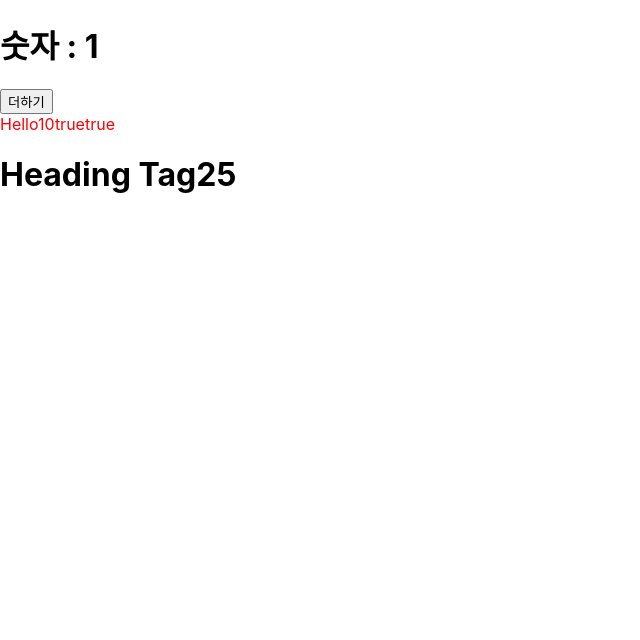
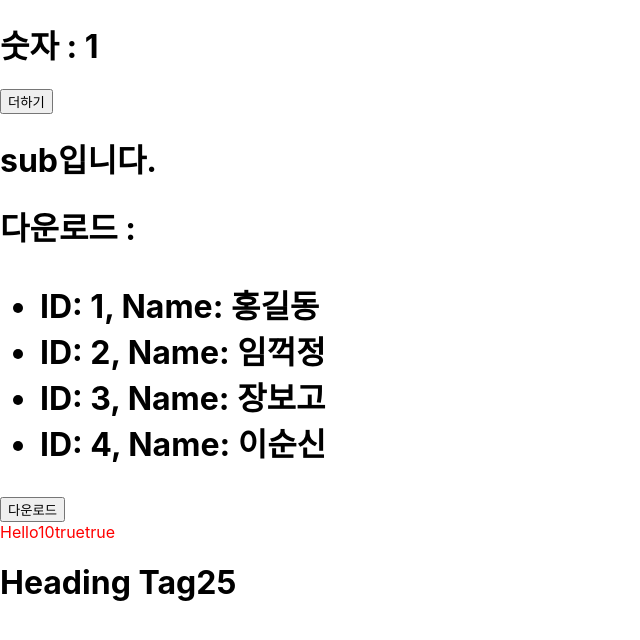
Before and after one commit to ji-hoooon/react-spring, a React (Create React App) app: page / in a window 1280 px wide. Shown: the top 640 px of the page, without its empty margins (0-640 px from the left). Built offline with nearby package versions, Linux system fonts and the light colour scheme.

Commit message:
6round-2: useState, sub, 레퍼런스의 변경

```diff
--- a/src/App.tsx
+++ b/src/App.tsx
@@ -1,6 +1,7 @@
 import React, { useState } from 'react';
 import logo from './logo.svg';
 import './App.css';
+import Sub from './Sub';
 
 //3)jsx 문법
 let a:number = 10; //변수
@@ -9,14 +10,73 @@ const c:number = 15; //상수 (불변)
 function App() {
   //4) useState
   //let number:number=1; //상태값 아님
-  const [number,setNumber] = useState(1); //상태값: React안의 Hooks라이브러리 이용
+  const [number,setNumber] = useState(1); //상태값: React안의 Hooks라이브러리 이용해 상태화(Hooks가 관리하는 상태값)
   //:변수 number를 변경하기 위해서는 setNumber로 변경 -> 1->number
+  //4) 다운로드 상태 저장
+  console.log("App 실행됨");
+
+  //const [users,setUsers] = useState([]);
+  interface User{
+    id:number;
+    name:string;
+  }
+  //let num:number=1;
+
+  // let sample:User[]=[
+  //   {id:num++, name:"홍길동"},
+  //   {id:num++, name:"임꺽정"},
+  //   {id:num++, name:"장보고"},
+  //   {id:num++, name:"이순신"},
+  // ];
+  const [num,setNum]=useState(5);
+let sample:User[]=[
+  {id:1, name:"홍길동"},
+  {id:2, name:"임꺽정"},
+  {id:3, name:"장보고"},
+  {id:4, name:"이순신"},
+];
+
+  //const [users,setUsers] = useState<User[]>([]);
+  //const [users,setUsers] = useState([{id:5, name:"을지문덕"}]);
+  //const [users,setUsers] = useState<User[]>([{id:5, name:"을지문덕"}]);
+  //레퍼런스가 같다 -> App 한번만 실행
+  const [users,setUsers] = useState(sample);  //레퍼런스 변경되어야 동작
+
+  const download=()=>{
+    // let sample:User[]=[
+    //   {id:1, name:"홍길동"},
+    //   {id:2, name:"임꺽정"},
+    //   {id:3, name:"장보고"},
+    //   {id:4, name:"이순신"},
+    // ];
+    //setUsers(sample); //레퍼런스 변경되어야 동작
+
+    //sample에 5번 추가
+    sample.push({id:5, name:"을지문덕"});
+    //-> push는 불변
+    console.log(sample);
+    setUsers(sample);
+    //-> 레퍼런스 변경 : filter, map, concat, slice, 정규연산자
+    //const a=sample.concat({id:num++, name:"을지문덕"});
+    //const a=sample.concat({id:num, name:"을지문덕"});
+    console.log(a);
+    //setUsers(a);
+
+    //Fetch와 ajax
+    //fetch().then().then();
+    //setUsers([...sample]); //깊은 복사,덮어쓰기 -> 항상 다시 렌더링
+    setUsers([...sample,{id:num, name:"을지문덕"}]); //깊은 복사,덮어쓰기 -> 항상 다시 렌더링
+    setNum(num+1);
+
+    //setUsers([...users,...sample]); //깊은 복사,추가
+    //setUsers(users,sample); //얕은 복사,추가
+  };
 
 
   const add =(): void =>{
     //number++;
     //:setNumber로 변경해야함
-    setNumber(number+1);
+    setNumber(number+1);  //리액트가 상태 관리하므로, 리액트에게 상태변경요청
     console.log('add',number);
   };
 
@@ -43,6 +103,20 @@ function App() {
       <h1>숫자 : {number}</h1>
       {/* 4) onclick시 실행하도록 바인딩 */}
       <button onClick={add}>더하기</button>
+      {/* 4) Sub : 해당 서브 컴포넌트의 호출여부(렌더링여부)를 결정 가능*/}
+      <Sub/>
+      {/* 4) 다운로드*/}
+      <h1>다운로드 :
+        <ul>
+        {users.map(user => (
+          <li key={user.id}>
+            ID: {user.id}, Name: {user.name}
+          </li>
+        ))}
+      </ul>
+      </h1>
+      <button onClick={download}>다운로드</button>
+
      </div>
 
     {/* 1)
--- /dev/null
+++ b/src/Sub.tsx
@@ -0,0 +1,13 @@
+import React from 'react';
+
+//function Sub{}
+const Sub = () => {
+    return (
+        <div>
+            <h1>sub입니다.</h1>
+        </div>
+        //function Sub{}
+    );
+};
+
+export default Sub;
```
